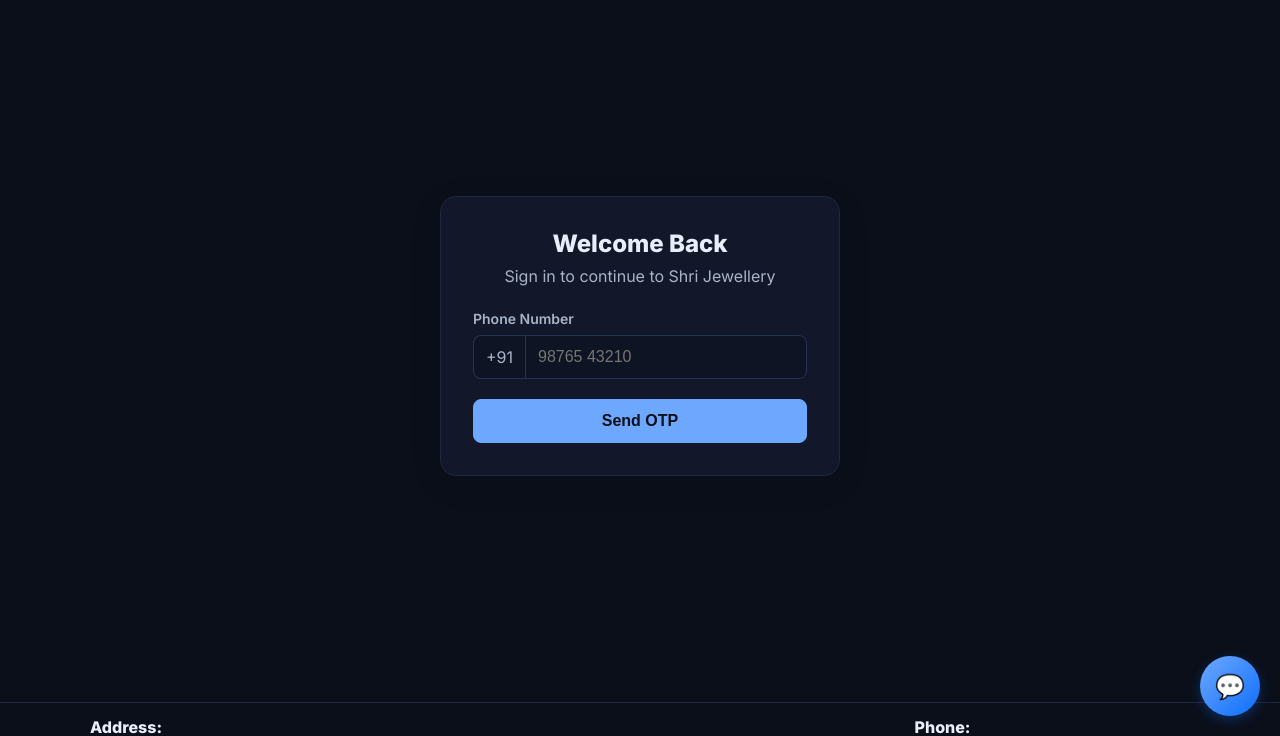
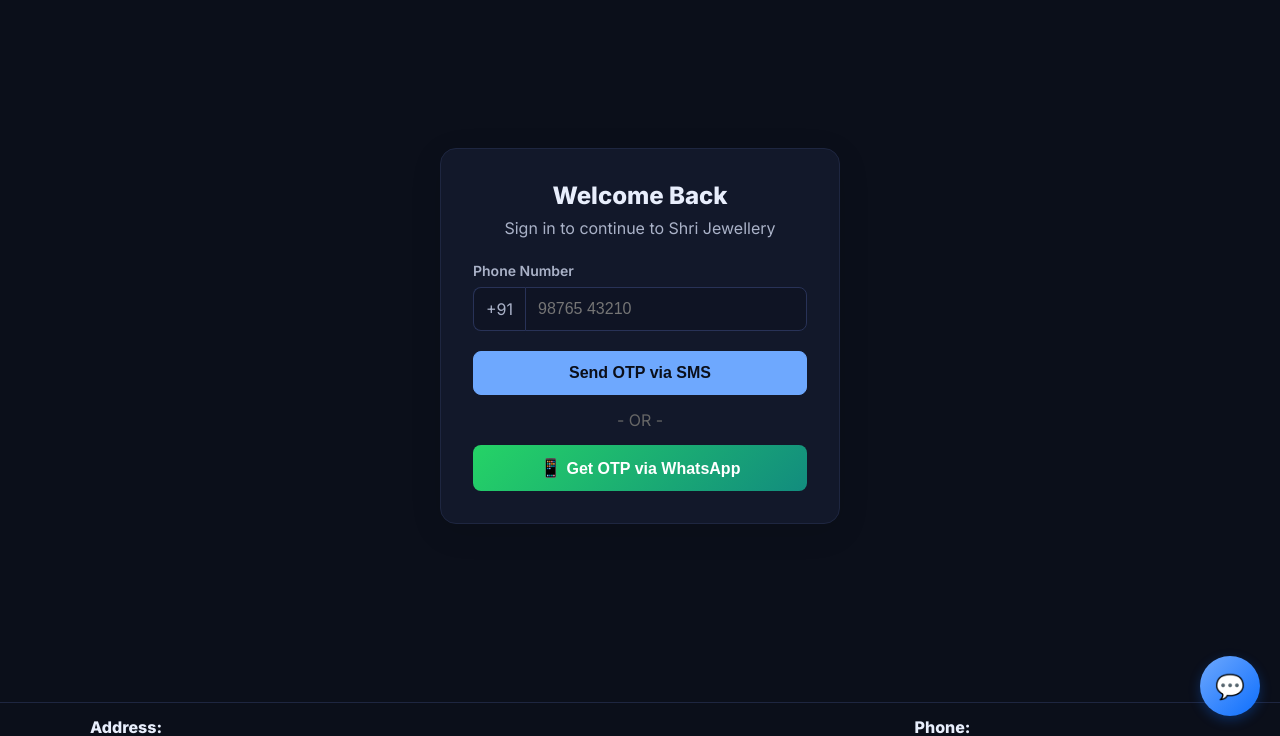
Before and after one commit to ghnandeesh83-source/jewellery-Ecommerce, a Flask app: page /login in a window 1280 px wide. Shown: the part 64-800 px from the top of the page. Run offline with Flask 3, Linux system fonts and the light colour scheme.

Commit message:
feat: add free WhatsApp OTP option - opens WhatsApp with pre-filled OTP message

```diff
--- a/app.py
+++ b/app.py
@@ -2,6 +2,7 @@ import os
 import json
 import uuid
 from datetime import datetime, UTC
+from urllib.parse import quote
 from flask import Flask, render_template, jsonify, request, redirect, url_for, abort, session
 from dotenv import load_dotenv
 import random
@@ -125,6 +126,8 @@ def api_products():
 @app.route('/api/send-otp', methods=['POST'])
 def api_send_otp():
     phone = request.json.get('phone')
+    otp_type = request.json.get('type', 'sms')
+
     if not phone or not phone.isdigit() or len(phone) != 10:
         return jsonify({'error': 'Invalid phone number'}), 400
 
@@ -132,6 +135,19 @@ def api_send_otp():
     otp = str(random.randint(100000, 999999))
     session['otp'] = otp
     session['otp_phone'] = phone
+    session['otp_created'] = datetime.now().isoformat()
+
+    # For WhatsApp: Generate WhatsApp deep link with pre-filled message
+    if otp_type == 'whatsapp':
+        message = f"🛍️ *Your Shri Jewellery OTP is: {otp}*\n\nEnter this code to login to your account."
+        whatsapp_url = f"https://wa.me/91{phone}?text={quote(message)}"
+        print(f"OTP for WhatsApp +91{phone}: {otp}")
+        return jsonify({
+            'success': True,
+            'message': 'OTP ready on WhatsApp!',
+            'whatsapp_url': whatsapp_url,
+            'otp': otp  # For demo/testing - remove in production
+        })
 
     # Try to send via Twilio SMS
     try:
@@ -155,7 +171,7 @@ def api_send_otp():
 
     # Fallback: Print to console (for testing)
     print(f"OTP for +91{phone}: {otp}")
-    return jsonify({'success': True})
+    return jsonify({'success': True, 'otp': otp})  # Return OTP for demo/testing
 
 
 @app.route('/api/verify-otp', methods=['POST'])
--- a/static/js/login.js
+++ b/static/js/login.js
@@ -1,16 +1,18 @@
 document.addEventListener('DOMContentLoaded', () => {
   const loginForm = document.getElementById('login-form');
-  if (!loginForm) return; // Exit if not on the login page
+  if (!loginForm) return;
 
   const phoneStep = document.getElementById('phone-step');
   const otpStep = document.getElementById('otp-step');
   const sendOtpBtn = document.getElementById('send-otp-btn');
+  const sendWhatsappBtn = document.getElementById('send-whatsapp-btn');
   const backBtn = document.getElementById('back-btn');
   const phoneInput = document.getElementById('phone');
   const otpInput = document.getElementById('otp');
-  const mockOtpDisplay = document.getElementById('mock-otp-display');
+  const whatsappLinkBtn = document.getElementById('whatsapp-link-btn');
 
-  sendOtpBtn.addEventListener('click', async () => {
+  // Function to handle OTP sending
+  async function sendOTP(type) {
     const phone = phoneInput.value;
     if (!phone || !/^[0-9]{10}$/.test(phone)) {
       alert('Please enter a valid 10-digit phone number.');
@@ -21,7 +23,7 @@ document.addEventListener('DOMContentLoaded', () => {
       const response = await fetch('/api/send-otp', {
         method: 'POST',
         headers: { 'Content-Type': 'application/json' },
-        body: JSON.stringify({ phone }),
+        body: JSON.stringify({ phone, type }),
       });
 
       if (!response.ok) {
@@ -30,18 +32,73 @@ document.addEventListener('DOMContentLoaded', () => {
 
       const data = await response.json();
       const sentMsg = document.getElementById('otp-sent-message');
-      if (sentMsg) sentMsg.style.display = 'block';
-      mockOtpDisplay.textContent = ``;
-      phoneStep.style.display = 'none';
-      otpStep.style.display = 'block';
+
+      if (type === 'whatsapp') {
+        sentMsg.textContent = 'OTP sent via WhatsApp!';
+        sentMsg.style.display = 'block';
+        // Show WhatsApp link option
+        const whatsappLink = document.getElementById('whatsapp-link');
+        if (whatsappLink) whatsappLink.style.display = 'block';
+        if (whatsappLinkBtn && data.whatsapp_url) {
+          whatsappLinkBtn.href = data.whatsapp_url;
+        }
+      } else {
+        sentMsg.textContent = 'OTP sent to your phone!';
+        sentMsg.style.display = 'block';
+      }
+
+      // Move to OTP step after short delay
+      setTimeout(() => {
+        phoneStep.style.display = 'none';
+        otpStep.style.display = 'block';
+        otpInput.focus();
+      }, 1000);
     } catch (error) {
       alert(error.message);
     }
-  });
+  }
+
+  // SMS OTP button
+  sendOtpBtn.addEventListener('click', () => sendOTP('sms'));
+
+  // WhatsApp OTP button
+  sendWhatsappBtn.addEventListener('click', () => sendOTP('whatsapp'));
+
+  // WhatsApp link button
+  if (whatsappLinkBtn) {
+    whatsappLinkBtn.addEventListener('click', async () => {
+      const phone = phoneInput.value;
+      if (!phone || !/^[0-9]{10}$/.test(phone)) {
+        alert('Please enter a valid 10-digit phone number.');
+        return;
+      }
+
+      try {
+        const response = await fetch('/api/send-otp', {
+          method: 'POST',
+          headers: { 'Content-Type': 'application/json' },
+          body: JSON.stringify({ phone, type: 'whatsapp' }),
+        });
+
+        const data = await response.json();
+        if (data.whatsapp_url) {
+          window.open(data.whatsapp_url, '_blank');
+        }
+
+        // Also show OTP step
+        phoneStep.style.display = 'none';
+        otpStep.style.display = 'block';
+      } catch (error) {
+        alert('Failed to generate WhatsApp link');
+      }
+    });
+  }
 
   backBtn.addEventListener('click', () => {
     phoneStep.style.display = 'block';
     otpStep.style.display = 'none';
+    document.getElementById('otp-sent-message').style.display = 'none';
+    document.getElementById('whatsapp-link').style.display = 'none';
   });
 
   loginForm.addEventListener('submit', async (e) => {
--- a/templates/login.html
+++ b/templates/login.html
@@ -15,13 +15,23 @@
             <input type="tel" id="phone" name="phone" placeholder="98765 43210" required>
           </div>
         </div>
-        <button type="button" id="send-otp-btn" class="btn primary full-width">Send OTP</button>
+        <button type="button" id="send-otp-btn" class="btn primary full-width">Send OTP via SMS</button>
+        <div style="text-align: center; margin: 15px 0; color: #666;">- OR -</div>
+        <button type="button" id="send-whatsapp-btn" class="btn whatsapp-btn full-width">
+          <span style="font-size: 18px;">📱</span> Get OTP via WhatsApp
+        </button>
+        <div id="otp-sent-message" style="color: #22c55e; font-size: 13px; margin-top: 10px; text-align: center; display: none;">OTP sent! Check your WhatsApp.</div>
+        <div id="whatsapp-link" style="margin-top: 15px; text-align: center; display: none;">
+          <p style="color: #666; font-size: 12px;">Or tap below to get OTP:</p>
+          <a id="whatsapp-link-btn" href="#" target="_blank" class="btn whatsapp-btn full-width" style="text-decoration: none;">
+            📱 Open WhatsApp for OTP
+          </a>
+        </div>
       </div>
       <div id="otp-step" style="display: none;">
         <div class="input-group">
           <label for="otp">Enter OTP</label>
-          <input type="text" id="otp" name="otp" placeholder="_ _ _ _ _ _" required>
-          <div id="mock-otp-display" class="mock-otp" style="display: none;"></div>
+          <input type="text" id="otp" name="otp" placeholder="_ _ _ _ _ _" required maxlength="6">
         </div>
         <button type="submit" class="btn primary full-width">Verify & Login</button>
         <button type="button" id="back-btn" class="btn secondary full-width">Back</button>
@@ -29,4 +39,15 @@
     </form>
   </div>
 </div>
+<style>
+  .whatsapp-btn {
+    background: linear-gradient(135deg, #25D366 0%, #128C7E 100%);
+    color: white;
+    border: none;
+    font-weight: 600;
+  }
+  .whatsapp-btn:hover {
+    background: linear-gradient(135deg, #128C7E 0%, #075E54 100%);
+  }
+</style>
 {% endblock %}
```
